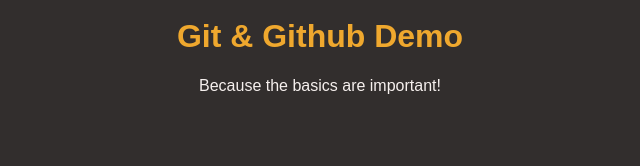
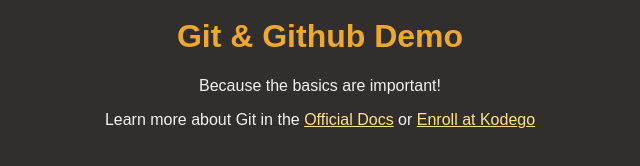
Before and after one commit to Rechargex/githubdemo, a plain HTML site: page index.html in a window 1280 px wide. Shown: the part 350-516 px from the top of the page, without its empty margins (320-960 px from the left). Drawn offline with Linux system fonts and the light colour scheme.

Commit message:
added links and restructured page

```diff
--- a/index.html
+++ b/index.html
@@ -10,5 +10,10 @@
     <img src="./logo.png" alt="git logo" />
     <h1>Git & Github Demo</h1>
     <p>Because the basics are important!</p>
+    <p>
+      Learn more about Git in the
+      <a href="https://git-scm.com/books/en/v2">Official Docs</a> or
+      <a href="https://kodego.ph">Enroll at Kodego</a>
+    </p>
   </body>
 </html>
--- a/styles.css
+++ b/styles.css
@@ -19,3 +19,7 @@ body {
 h1 {
   color: #efa82e;
 }
+
+a {
+  color: #fee389;
+}
```
